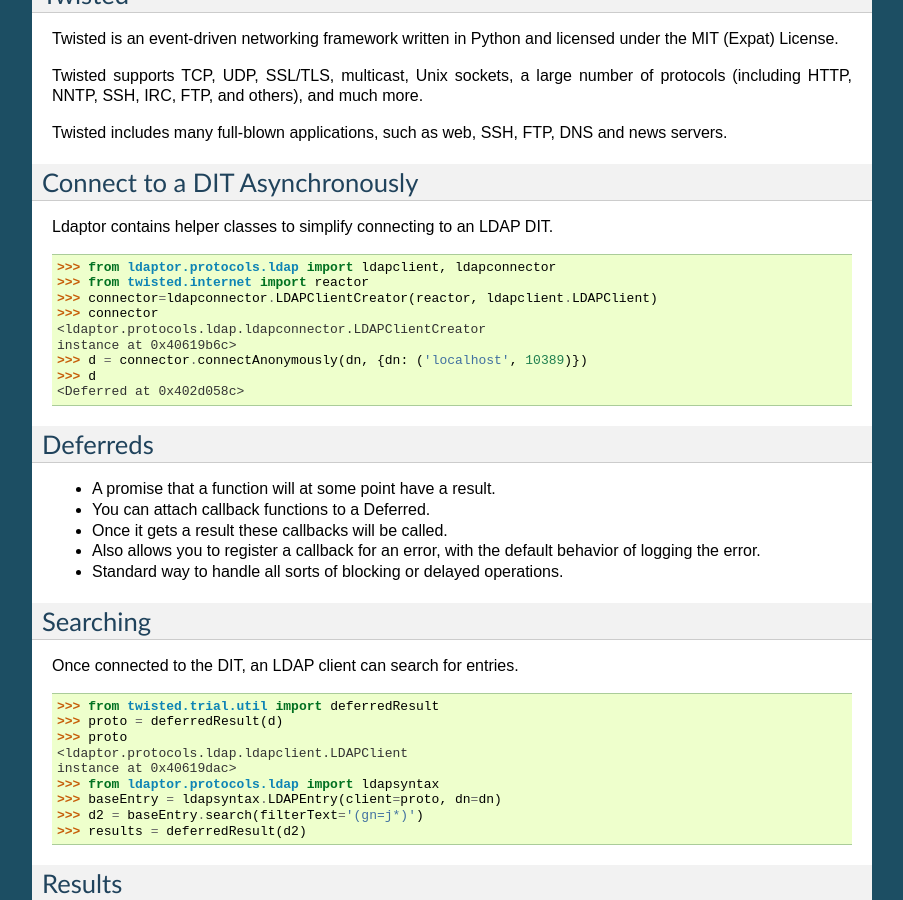
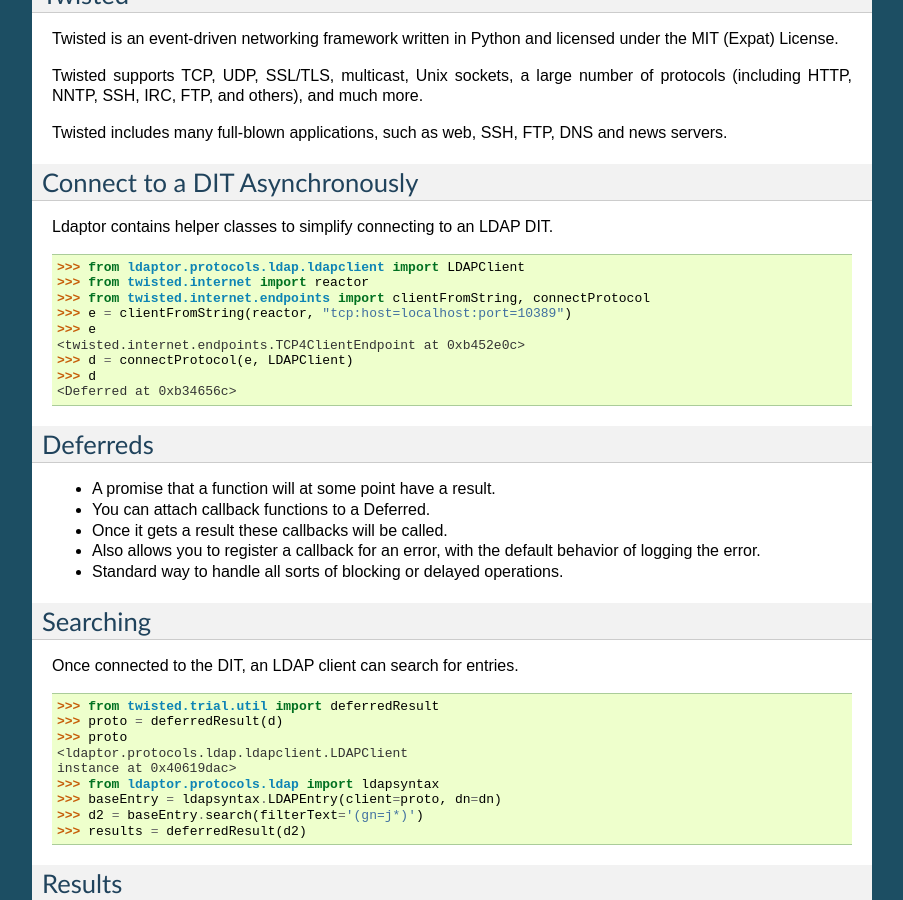
Before and after one commit to twisted/ldaptor, a Sphinx documentation site: the page built from docs/source/addressbook-example.rst, in a window 1280 px wide and 900 px high, scrolled down 2123 px. Shown: the whole window, without its empty margins (198-1101 px from the left). Built offline with Sphinx 7.4.7, drawn with Linux system fonts in a browser that asks for light colours.

Commit message:
Some minor documentation cleanup.

```diff
--- a/docs/source/addressbook-example.rst
+++ b/docs/source/addressbook-example.rst
@@ -39,9 +39,9 @@
      ple lines as long as the non-first lines are inden
      ted in the LDIF.
 
-------------------------------------
+-------------------------------------
 Asynchronous LDAP Clients and Servers
-------------------------------------
+-------------------------------------
 
 Ldaptor is a set of pure-Python LDAP client and server protocols and libraries..
 
@@ -90,15 +90,15 @@
 
 .. code-block:: python
 
-    >>> from ldaptor.protocols.ldap import ldapclient, ldapconnector
+    >>> from ldaptor.protocols.ldap.ldapclient import LDAPClient
     >>> from twisted.internet import reactor
-    >>> connector=ldapconnector.LDAPClientCreator(reactor, ldapclient.LDAPClient)
-    >>> connector
-    <ldaptor.protocols.ldap.ldapconnector.LDAPClientCreator
-    instance at 0x40619b6c>
-    >>> d = connector.connectAnonymously(dn, {dn: ('localhost', 10389)})
+    >>> from twisted.internet.endpoints import clientFromString, connectProtocol
+    >>> e = clientFromString(reactor, "tcp:host=localhost:port=10389")
+    >>> e
+    <twisted.internet.endpoints.TCP4ClientEndpoint at 0xb452e0c>
+    >>> d = connectProtocol(e, LDAPClient)
     >>> d
-    <Deferred at 0x402d058c>
+    <Deferred at 0xb34656c>
 
 
 ---------
```
Also changed, not shown: docs/source/ldap-intro.rst (+7 -2 lines), docs/source/quickstart.rst (+4 -3 lines).
